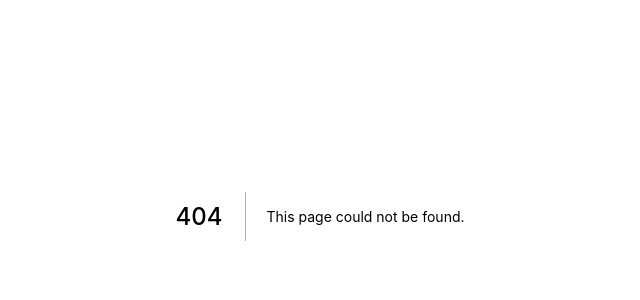
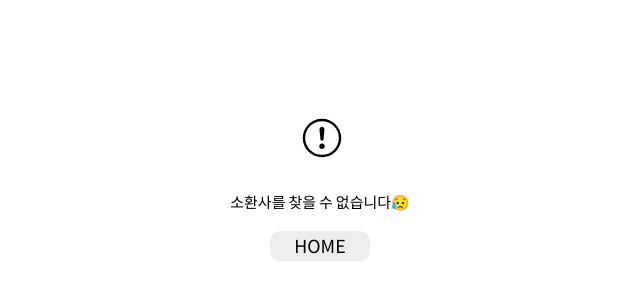
Before and after one commit to leedhhhhh/yourgg, a Next.js app: page /noPlayer/NoPlayer in a window 1280 px wide. Before the commit this address had no page. Shown: the part 184-484 px from the top of the page, without its empty margins (320-960 px from the left). Built offline with nearby package versions, Linux system fonts and the light colour scheme.

Commit message:
소환사가 없는 경우

```diff
--- /dev/null
+++ b/pages/noPlayer/NoPlayer.tsx
@@ -0,0 +1,31 @@
+import Link from "next/link";
+import * as X from "../../styles/playerStyle/noPlayerStyle";
+
+function NoPlayer() {
+  return (
+    <X.Container>
+      <X.Svg
+        width="44"
+        height="44"
+        viewBox="0 0 44 44"
+        fill="none"
+        xmlns="http://www.w3.org/2000/svg"
+      >
+        <path
+          d="M22 38.8438C17.5328 38.8438 13.2485 37.0691 10.0897 33.9103C6.93085 30.7515 5.15625 26.4672 5.15625 22C5.15625 17.5328 6.93085 13.2485 10.0897 10.0897C13.2485 6.93085 17.5328 5.15625 22 5.15625C26.4672 5.15625 30.7515 6.93085 33.9103 10.0897C37.0691 13.2485 38.8438 17.5328 38.8438 22C38.8438 26.4672 37.0691 30.7515 33.9103 33.9103C30.7515 37.0691 26.4672 38.8438 22 38.8438ZM22 41.25C27.1054 41.25 32.0017 39.2219 35.6118 35.6118C39.2219 32.0017 41.25 27.1054 41.25 22C41.25 16.8946 39.2219 11.9983 35.6118 8.38819C32.0017 4.77812 27.1054 2.75 22 2.75C16.8946 2.75 11.9983 4.77812 8.38819 8.38819C4.77812 11.9983 2.75 16.8946 2.75 22C2.75 27.1054 4.77812 32.0017 8.38819 35.6118C11.9983 39.2219 16.8946 41.25 22 41.25Z"
+          fill="currentColor"
+        ></path>
+        <path
+          d="M19.25 30.2517C19.25 29.8908 19.3211 29.5334 19.4593 29.2C19.5975 28.8666 19.8001 28.5636 20.0555 28.3084C20.3108 28.0532 20.614 27.8507 20.9476 27.7126C21.2813 27.5745 21.6389 27.5034 22 27.5034C22.3611 27.5034 22.7187 27.5745 23.0524 27.7126C23.386 27.8507 23.6892 28.0532 23.9445 28.3084C24.1999 28.5636 24.4025 28.8666 24.5407 29.2C24.6789 29.5334 24.75 29.8908 24.75 30.2517C24.75 30.9806 24.4603 31.6796 23.9445 32.195C23.4288 32.7104 22.7293 33 22 33C21.2707 33 20.5712 32.7104 20.0555 32.195C19.5397 31.6796 19.25 30.9806 19.25 30.2517ZM19.5195 13.7483C19.4829 13.4016 19.5196 13.051 19.6273 12.7194C19.735 12.3878 19.9112 12.0825 20.1446 11.8234C20.378 11.5642 20.6633 11.357 20.982 11.2151C21.3007 11.0733 21.6456 11 21.9945 11C22.3434 11 22.6883 11.0733 23.007 11.2151C23.3257 11.357 23.611 11.5642 23.8444 11.8234C24.0778 12.0825 24.254 12.3878 24.3617 12.7194C24.4694 13.051 24.5061 13.4016 24.4695 13.7483L23.507 23.3865C23.4747 23.7651 23.3013 24.1179 23.0212 24.3749C22.7412 24.6319 22.3747 24.7745 21.9945 24.7745C21.6143 24.7745 21.2478 24.6319 20.9678 24.3749C20.6877 24.1179 20.5143 23.7651 20.482 23.3865L19.5195 13.7483Z"
+          fill="currentColor"
+        ></path>
+      </X.Svg>
+      <X.Text>소환사를 찾을 수 없습니다😥</X.Text>
+      <Link href="/">
+        <X.btnContainer>HOME</X.btnContainer>
+      </Link>
+    </X.Container>
+  );
+}
+
+export default NoPlayer;
--- /dev/null
+++ b/styles/playerStyle/noPlayerStyle.tsx
@@ -0,0 +1,31 @@
+import styled from "styled-components";
+
+export const Container = styled.div`
+  padding: 0px 20px;
+  max-width: 480px;
+  margin: 0 auto;
+`;
+
+export const Svg = styled.svg`
+  margin-top: 300px;
+  margin-left: 200px;
+  margin-bottom: 30px;
+`;
+
+export const Text = styled.div`
+  font-size: 15px;
+  font-family: "Source Sans Pro", sans-serif;
+  text-align: center;
+`;
+
+export const btnContainer = styled.div`
+  width: 100px;
+  height: 30px;
+  background-color: #eeeeee;
+  text-align: center;
+  padding-top: 3px;
+  margin-top: 20px;
+  margin-left: 170px;
+  border-radius: 10px;
+  cursor: pointer;
+`;
```
